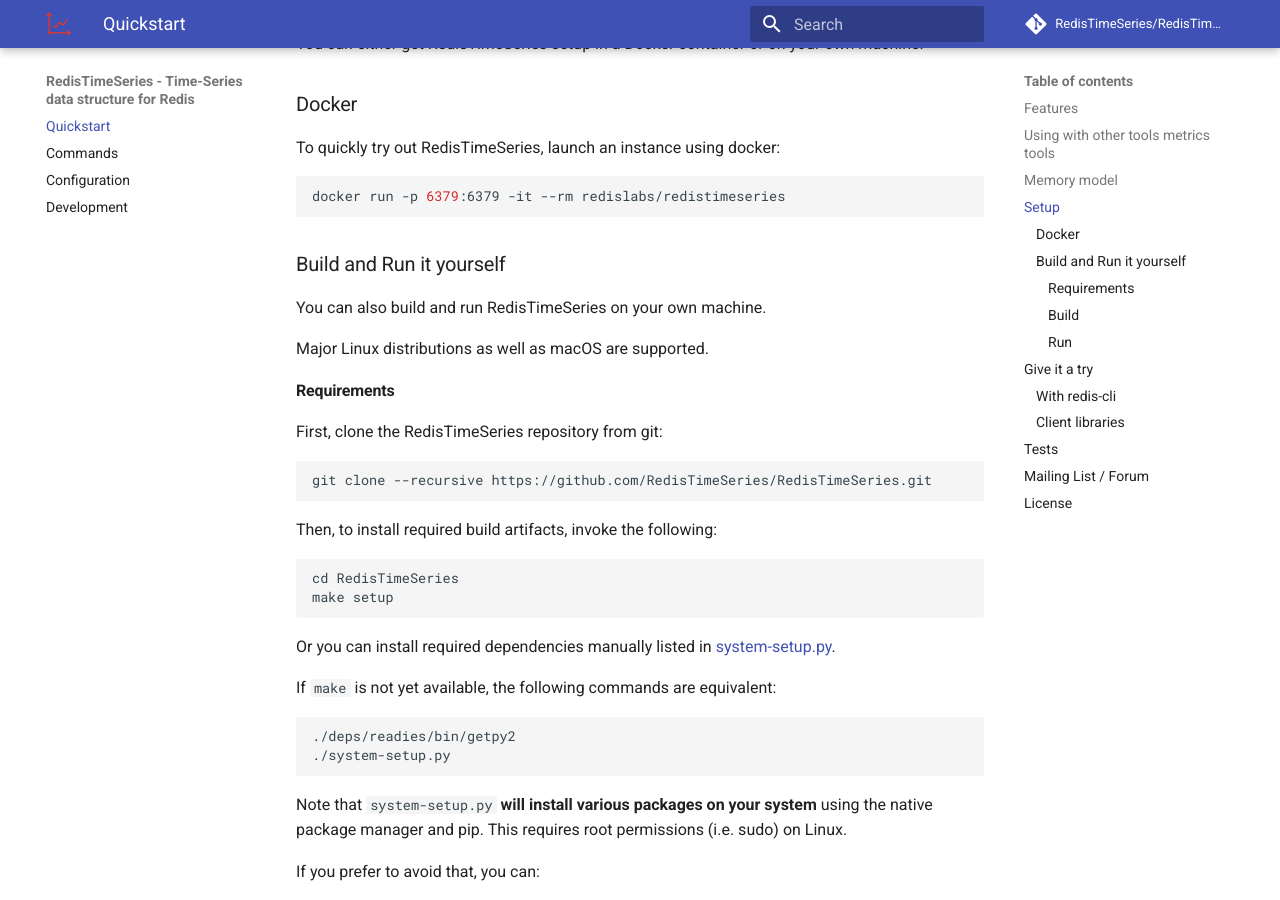
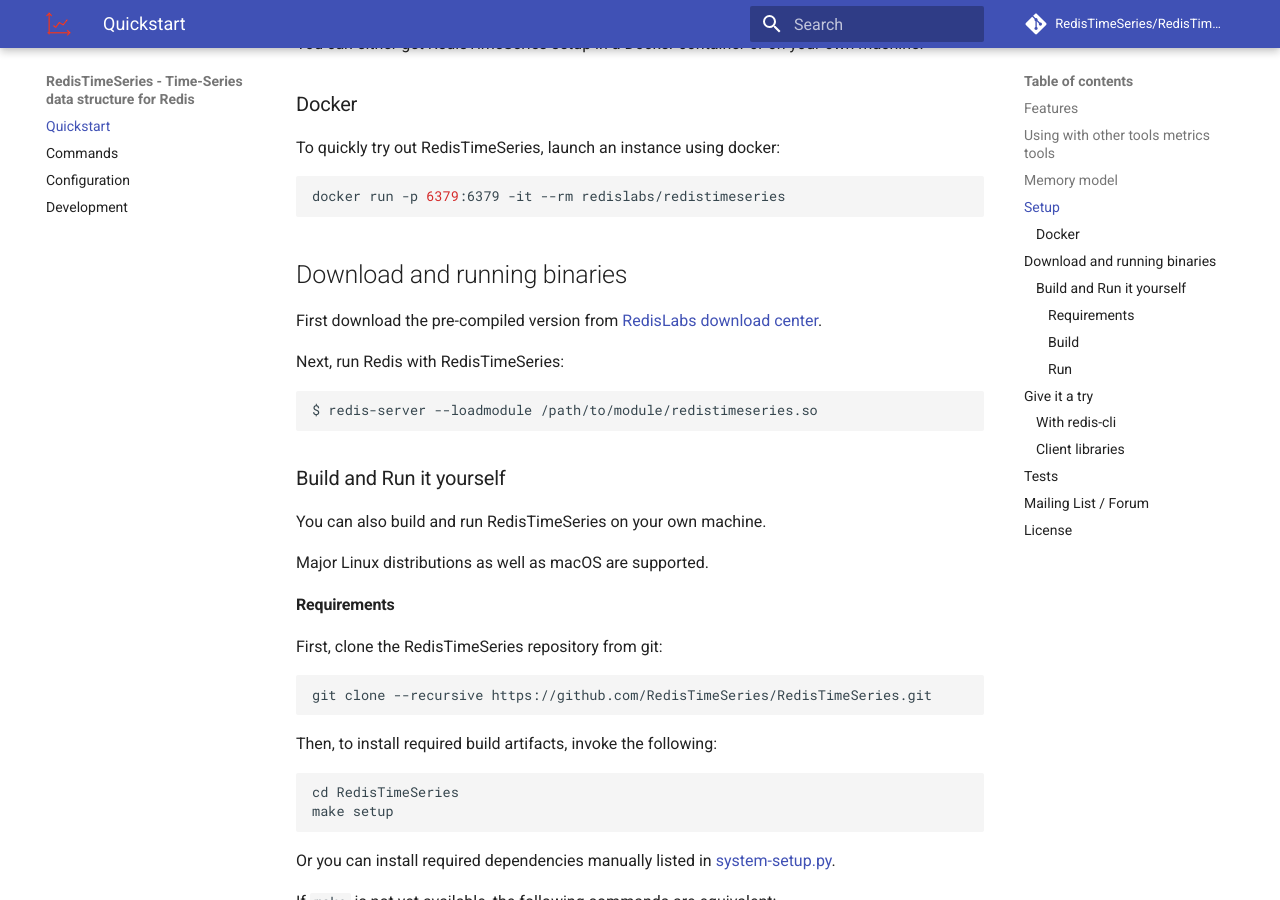
Before and after one commit to RedisTimeSeries/RedisTimeSeries, an MkDocs documentation site: the page built from docs/index.md, in a window 1280 px wide and 900 px high, scrolled down 1371 px. Built offline with MkDocs 1.6.1 and Material for MkDocs 9.7.7, drawn with Linux system fonts in a browser that asks for light colours; comment, search, counter and statistics services are not loaded.

Commit message:
Add download link  (#428)
* Update index.md

````diff
--- a/docs/index.md
+++ b/docs/index.md
@@ -40,6 +40,16 @@
 To quickly try out RedisTimeSeries, launch an instance using docker:
 ```sh
 docker run -p 6379:6379 -it --rm redislabs/redistimeseries
+```
+
+## Download and running binaries
+
+First download the pre-compiled version from [RedisLabs download center](https://redislabs.com/download-center/modules/).
+
+Next, run Redis with RedisTimeSeries:
+
+```
+$ redis-server --loadmodule /path/to/module/redistimeseries.so
 ```
 
 ### Build and Run it yourself
````
